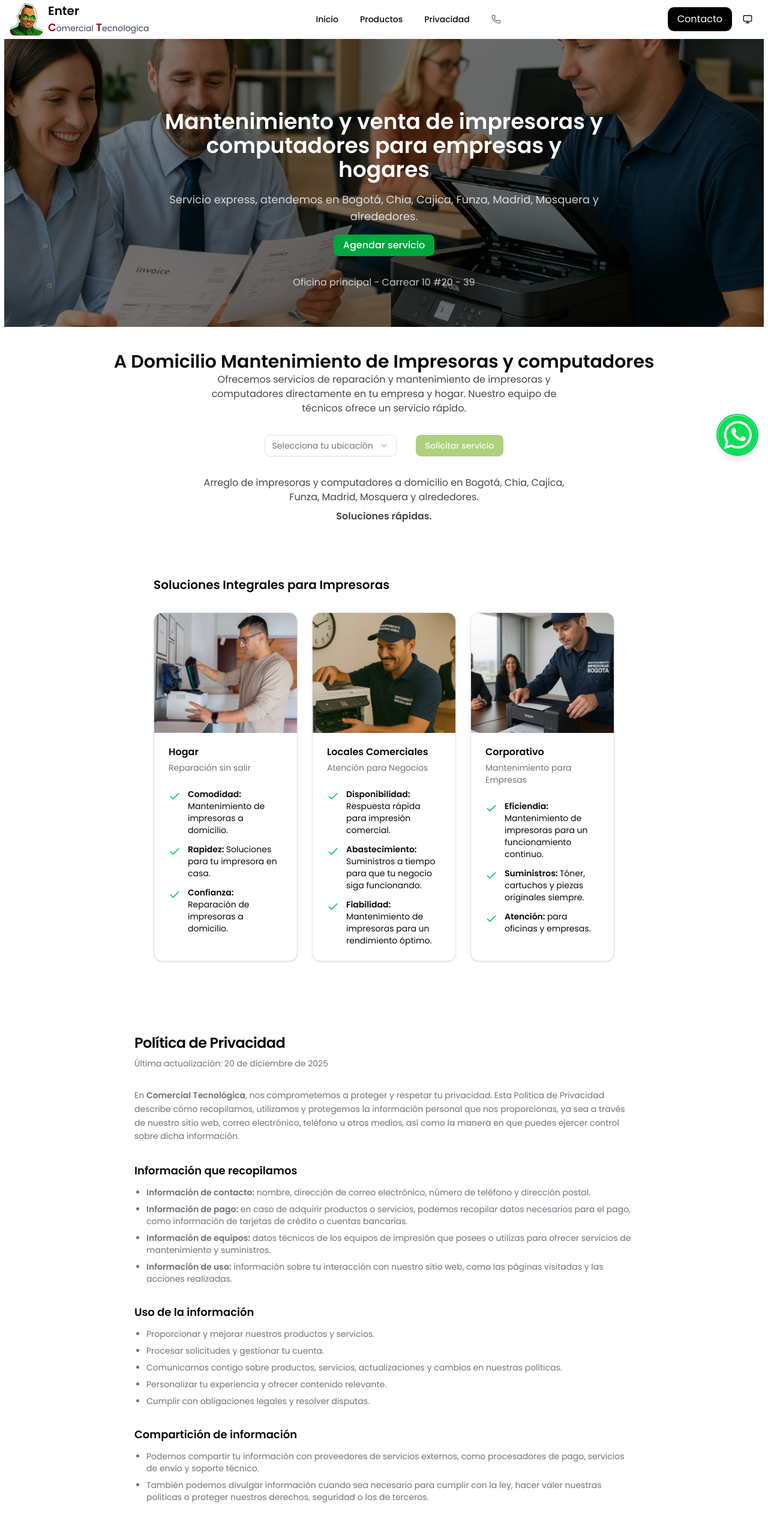
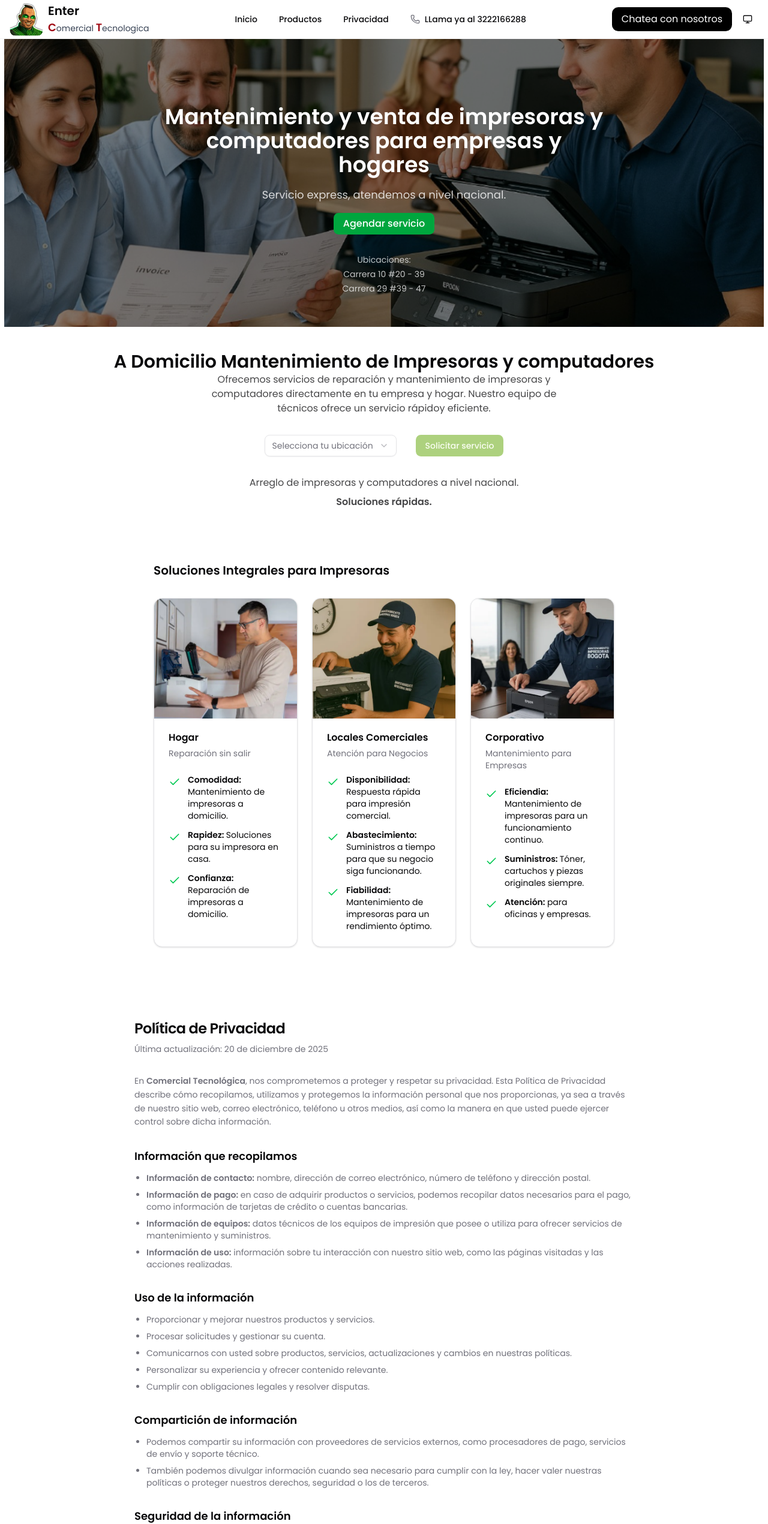
Before and after one commit to RonaldDev0/Alma, a Next.js app: page / in a window 1280 px wide. Shown: the top 2541 px of the page at 60% size. Built offline with nearby package versions, Linux system fonts and the light colour scheme.

Commit message:
13/01/2026 meet

```diff
--- a/src/app/(public)/get-service.tsx
+++ b/src/app/(public)/get-service.tsx
@@ -17,8 +17,8 @@ import Link from 'next/link'
 export default function GetService() {
   const [data, setData] = useState()
 
-  const link = `https://wa.me/573132006606?text=${encodeURIComponent(
-    `Hola, vi tu pagina y estoy interesado en solicitar un servicio para ${data}`
+  const link = `https://wa.me/573222166288?text=${encodeURIComponent(
+    `Hola, vi tu pagina y estoy interesado en solicitar un servicio ${data !== 'Otro' ? `para ${data}` : ''}`
   )}`
 
   return (
@@ -30,7 +30,7 @@ export default function GetService() {
       <p className='max-w-full md:max-w-2xl px-4 opacity-75'>
         Ofrecemos servicios de reparación y mantenimiento de impresoras y computadores
         directamente en tu empresa y hogar. Nuestro equipo de técnicos ofrece
-        un servicio rápido.
+        un servicio rápidoy eficiente.
       </p>
 
       <div className='my-8 flex flex-col md:flex-row gap-4 md:gap-8'>
@@ -47,6 +47,7 @@ export default function GetService() {
               <SelectItem value='Funza'>Funza</SelectItem>
               <SelectItem value='Madrid'>Madrid</SelectItem>
               <SelectItem value='Mosquera'>Mosquera</SelectItem>
+              <SelectItem value='Otro'>Otro</SelectItem>
             </SelectGroup>
           </SelectContent>
         </Select>
@@ -65,7 +66,7 @@ export default function GetService() {
       </div>
 
       <p className='max-w-full md:max-w-2xl px-4 opacity-75'>
-        Arreglo de impresoras y computadores a domicilio en Bogotá, Chia, Cajica, Funza, Madrid, Mosquera y alrededores.
+        Arreglo de impresoras y computadores a nivel nacional.
         <span className='block font-bold mt-2'>Soluciones rápidas.</span>
       </p>
     </section>
--- a/src/app/(public)/hero.tsx
+++ b/src/app/(public)/hero.tsx
@@ -25,15 +25,19 @@ export default function Hero() {
           Mantenimiento y venta de impresoras y computadores para empresas y hogares
         </h1>
         <span className='text-sm md:text-lg opacity-80'>
-          Servicio express, atendemos en Bogotá, Chia, Cajica, Funza, Madrid, Mosquera y alrededores.
+          Servicio express, atendemos a nivel nacional.
         </span>
         <Link target='_blank' href={ws}>
           <Button className='bg-green-600 hover:bg-green-700 text-white text-sm md:text-base'>
             Agendar servicio
           </Button>
         </Link>
-        <div className='opacity-75 mt-4'>
-          <p>Oficina principal - <span>Carrear 10 #20 - 39</span></p>
+        <div className='opacity-75 mt-4 space-y-1'>
+          <p className='text-xs md:text-sm'>Ubicaciones:</p>
+          <div className='flex flex-col gap-1 text-xs md:text-sm'>
+            <p>Carrera 10 #20 - 39</p>
+            <p>Carrera 29 #39 - 47</p>
+          </div>
         </div>
       </div>
     </section>
--- a/src/app/(public)/information/index.tsx
+++ b/src/app/(public)/information/index.tsx
@@ -12,7 +12,7 @@ const data: IData[] = [
       },
       {
         subtitle: 'Rapidez:',
-        text: 'Soluciones para tu impresora en casa.'
+        text: 'Soluciones para su impresora en casa.'
       },
       {
         subtitle: 'Confianza:',
@@ -31,7 +31,7 @@ const data: IData[] = [
       },
       {
         subtitle: 'Abastecimiento:',
-        text: 'Suministros a tiempo para que tu negocio siga funcionando.'
+        text: 'Suministros a tiempo para que su negocio siga funcionando.'
       },
       {
         subtitle: 'Fiabilidad:',
--- a/src/app/(public)/navbar.tsx
+++ b/src/app/(public)/navbar.tsx
@@ -72,15 +72,18 @@ export default function Navbar() {
                   </NavigationMenuItem>
                   <NavigationMenuItem>
                     <NavigationMenuLink asChild className={navigationMenuTriggerStyle()}>
-                      <Link href='#privacy'>
+                      <Link href='/#privacy'>
                         Privacidad
                       </Link>
                     </NavigationMenuLink>
                   </NavigationMenuItem>
                   <NavigationMenuItem>
                     <NavigationMenuLink asChild className={navigationMenuTriggerStyle()}>
-                      <Link href='tel:3132006606' target='_blank'>
-                        <Phone />
+                      <Link href='tel:3222166288' target='_blank'>
+                        <div className='flex items-center gap-2'>
+                          <Phone />
+                          <span> LLama ya al 3222166288</span>
+                        </div>
                       </Link>
                     </NavigationMenuLink>
                   </NavigationMenuItem>
@@ -90,8 +93,8 @@ export default function Navbar() {
 
             {/* Right items */}
             <div className='hidden md:flex justify-center items-center'>
-              <Link target='_blank' href='https://wa.me/573132006606?text=Hola%2C%20vi%20la%20p%C3%A1gina%20y%20estoy%20interesado.%20%C2%BFPodr%C3%ADas%20brindarme%20m%C3%A1s%20informaci%C3%B3n%3F' className='bg-black text-white dark:bg-white dark:text-black py-2 px-4 rounded-lg mr-2'>
-                Contacto
+              <Link target='_blank' href='https://wa.me/573222166288?text=Hola%2C%20vi%20la%20p%C3%A1gina%20y%20estoy%20interesado.%20%C2%BFPodr%C3%ADas%20brindarme%20m%C3%A1s%20informaci%C3%B3n%3F' className='bg-black text-white dark:bg-white dark:text-black py-2 px-4 rounded-lg mr-2'>
+                Chatea con nosotros
               </Link>
               <ThemeToggle />
             </div>
@@ -130,18 +133,18 @@ export default function Navbar() {
                         Productos
                       </Link>
                       <Link
-                        href='#privacy'
+                        href='/#privacy'
                         className='py-2 font-medium transition-colors hover:text-foreground/80'
                         onClick={() => setIsOpen(false)}
                       >
                         Privacidad
                       </Link>
                       <Link
-                        href='https://wa.me/573132006606?text=Hola%2C%20vi%20la%20p%C3%A1gina%20y%20estoy%20interesado.%20%C2%BFPodr%C3%ADas%20brindarme%20m%C3%A1s%20informaci%C3%B3n%3F'
+                        href='https://wa.me/573222166288?text=Hola%2C%20vi%20la%20p%C3%A1gina%20y%20estoy%20interesado.%20%C2%BFPodr%C3%ADas%20brindarme%20m%C3%A1s%20informaci%C3%B3n%3F'
                         className='py-2 font-medium transition-colors hover:text-foreground/80'
                         onClick={() => setIsOpen(false)}
                       >
-                        Contacto
+                        Chatea con nosotros
                       </Link>
                     </div>
                   </div>
--- a/src/app/(public)/page.tsx
+++ b/src/app/(public)/page.tsx
@@ -1,4 +1,3 @@
-import Whatsapp from '@/components/whatsapp'
 import Hero from './hero'
 import GetService from './get-service'
 import Information from './information'
@@ -7,7 +6,6 @@ import Privacy from './privacy'
 export default function Home() {
   return (
     <main className='min-h-[92dvh] flex flex-col gap-6'>
-      <Whatsapp />
       <Hero />
       <GetService />
       <Information />
--- a/src/app/(public)/privacy.tsx
+++ b/src/app/(public)/privacy.tsx
@@ -12,10 +12,10 @@ export default function Privacy() {
 
       <p className='text-sm leading-relaxed text-muted-foreground'>
         En <strong>Comercial Tecnológica</strong>, nos comprometemos a proteger y
-        respetar tu privacidad. Esta Política de Privacidad describe cómo
+        respetar su privacidad. Esta Política de Privacidad describe cómo
         recopilamos, utilizamos y protegemos la información personal que nos
         proporcionas, ya sea a través de nuestro sitio web, correo electrónico,
-        teléfono u otros medios, así como la manera en que puedes ejercer control
+        teléfono u otros medios, así como la manera en que usted puede ejercer control
         sobre dicha información.
       </p>
 
@@ -33,7 +33,7 @@ export default function Privacy() {
           </li>
           <li>
             <strong>Información de equipos:</strong> datos técnicos de los
-            equipos de impresión que posees o utilizas para ofrecer servicios de
+            equipos de impresión que posee o utiliza para ofrecer servicios de
             mantenimiento y suministros.
           </li>
           <li>
@@ -48,13 +48,13 @@ export default function Privacy() {
         <h2 className='text-lg font-semibold'>Uso de la información</h2>
         <ul className='list-disc pl-5 space-y-2 text-sm text-muted-foreground'>
           <li>Proporcionar y mejorar nuestros productos y servicios.</li>
-          <li>Procesar solicitudes y gestionar tu cuenta.</li>
+          <li>Procesar solicitudes y gestionar su cuenta.</li>
           <li>
-            Comunicarnos contigo sobre productos, servicios, actualizaciones y
+            Comunicarnos con usted sobre productos, servicios, actualizaciones y
             cambios en nuestras políticas.
           </li>
           <li>
-            Personalizar tu experiencia y ofrecer contenido relevante.
+            Personalizar su experiencia y ofrecer contenido relevante.
           </li>
           <li>
             Cumplir con obligaciones legales y resolver disputas.
@@ -66,7 +66,7 @@ export default function Privacy() {
         <h2 className='text-lg font-semibold'>Compartición de información</h2>
         <ul className='list-disc pl-5 space-y-2 text-sm text-muted-foreground'>
           <li>
-            Podemos compartir tu información con proveedores de servicios
+            Podemos compartir su información con proveedores de servicios
             externos, como procesadores de pago, servicios de envío y soporte
             técnico.
           </li>
@@ -82,16 +82,16 @@ export default function Privacy() {
         <h2 className='text-lg font-semibold'>Seguridad de la información</h2>
         <p className='text-sm text-muted-foreground leading-relaxed'>
           Implementamos medidas técnicas y organizativas adecuadas para proteger
-          tu información personal contra accesos no autorizados, divulgación,
+          su información personal contra accesos no autorizados, divulgación,
           alteración o destrucción.
         </p>
       </section>
 
       <section className='space-y-3'>
-        <h2 className='text-lg font-semibold'>Tus derechos</h2>
+        <h2 className='text-lg font-semibold'>Sus derechos</h2>
         <p className='text-sm text-muted-foreground leading-relaxed'>
-          Tienes derecho a acceder, corregir, actualizar o eliminar tu
-          información personal en cualquier momento. También puedes optar por no
+          Usted tiene derecho a acceder, corregir, actualizar o eliminar su
+          información personal en cualquier momento. También puede optar por no
           recibir comunicaciones de marketing. Para ejercer estos derechos o
           resolver cualquier duda, contáctanos a través de los medios indicados
           al final de este documento.
@@ -104,8 +104,8 @@ export default function Privacy() {
         </h2>
         <p className='text-sm text-muted-foreground leading-relaxed'>
           Podemos actualizar esta Política de Privacidad periódicamente para
-          reflejar cambios en nuestras prácticas. Te recomendamos revisarla con
-          regularidad para mantenerte informado sobre cómo protegemos tu
+          reflejar cambios en nuestras prácticas. Le recomendamos revisarla con
+          regularidad para mantenerse informado sobre cómo protegemos su
           información.
         </p>
       </section>
@@ -113,11 +113,12 @@ export default function Privacy() {
       <section className='space-y-3'>
         <h2 className='text-lg font-semibold'>Contacto</h2>
         <p className='text-sm text-muted-foreground leading-relaxed'>
-          Si tienes preguntas, comentarios o inquietudes sobre esta Política de
-          Privacidad, o deseas ejercer tus derechos, puedes ponerte en contacto
+          Si tiene preguntas, comentarios o inquietudes sobre esta Política de
+          Privacidad, o desea ejercer sus derechos, puede ponerse en contacto
           con nosotros a través del correo
         </p>
-        <p>makrosoftsas@gmail.com</p>
+        <p>ventas@enterct.com</p>
+        <p>soporte@enterct.com</p>
       </section>
     </section>
   )
--- a/src/components/ui/table.tsx
+++ b/src/components/ui/table.tsx
@@ -70,7 +70,7 @@ function TableHead({ className, ...props }: ComponentProps<"th">) {
     <th
       data-slot='table-head'
       className={cn(
-        'text-foreground h-10 px-2 text-left align-middle font-medium whitespace-nowrap [&:has([role=checkbox])]:pr-0 *:[[role=checkbox]]:translate-y-[2px]',
+        'text-foreground h-6 px-2 text-left align-middle font-medium whitespace-nowrap [&:has([role=checkbox])]:pr-0 *:[[role=checkbox]]:translate-y-[2px]',
         className
       )}
       {...props}
@@ -83,7 +83,7 @@ function TableCell({ className, ...props }: ComponentProps<"td">) {
     <td
       data-slot='table-cell'
       className={cn(
-        'p-2 align-middle whitespace-nowrap [&:has([role=checkbox])]:pr-0 *:[[role=checkbox]]:translate-y-[2px]',
+        'p-0 align-middle whitespace-nowrap [&:has([role=checkbox])]:pr-0 *:[[role=checkbox]]:translate-y-[2px]',
         className
       )}
       {...props}
--- a/src/components/whatsapp.tsx
+++ /dev/null
@@ -1,27 +0,0 @@
-import Image from 'next/image'
-import Link from 'next/link'
-
-export default function Whatsapp() {
-  const phoneNumber = '573132006606'
-  const message = 'Hola, vi la página y estoy interesado. ¿Podrías brindarme más información?'
-
-  const ws = `https://wa.me/${phoneNumber}?text=${encodeURIComponent(message)}`
-
-
-  return (
-    <Link
-      href={ws}
-      target='_blank'
-      className='fixed z-50 bottom-10 right-4 w-[70px] h-[70px] rounded-full bg-white shadow-lg hover:scale-110 transition-transform duration-300 animate-pulse border-2 border-green-500 hover:shadow-green-500/70'
-    >
-      <Image
-        src='/ws.webp'
-        width={70}
-        height={70}
-        alt='WhatsApp icon'
-        className='rounded-full'
-      />
-      <span className='absolute inset-0 rounded-full animate-ping bg-green-400 opacity-20' />
-    </Link>
-  )
-}
```
Also changed, not shown: package.json (+5 -5 lines), src/app/(public)/list/table.tsx (+4 -4 lines), 1 other file (tests, documents, lock files or other folders).
